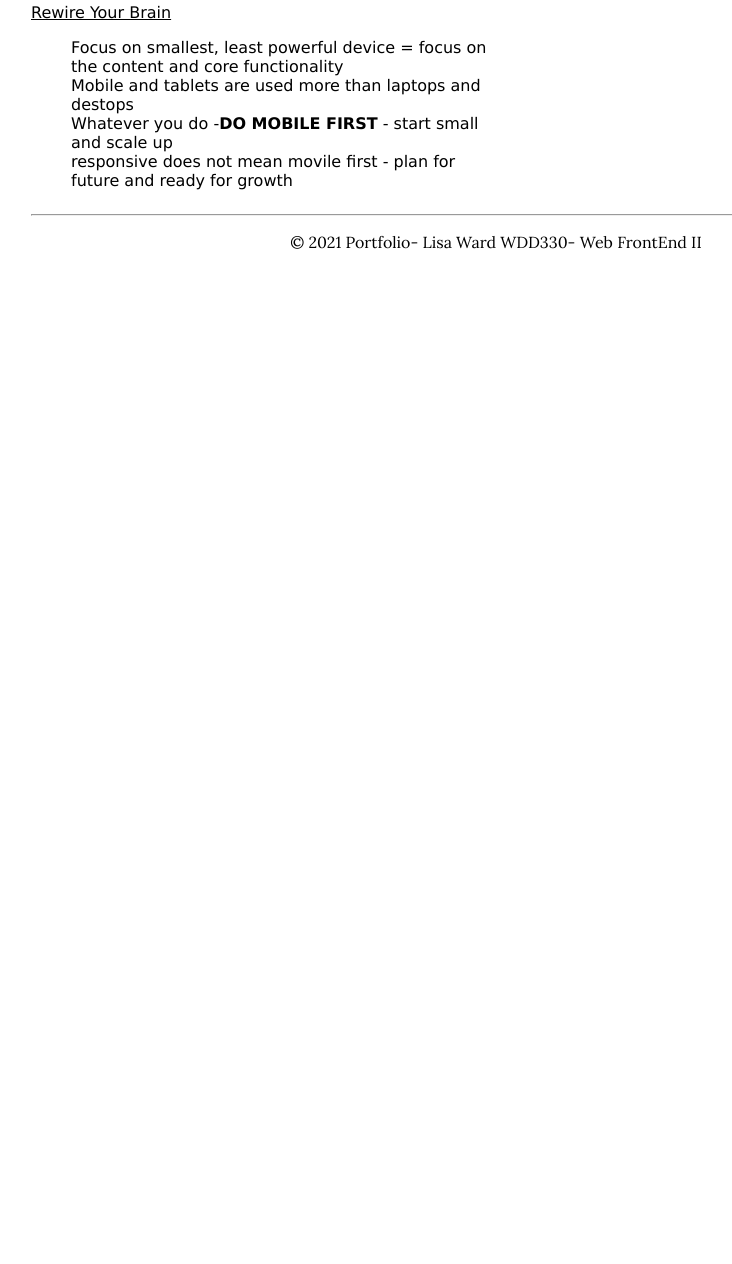
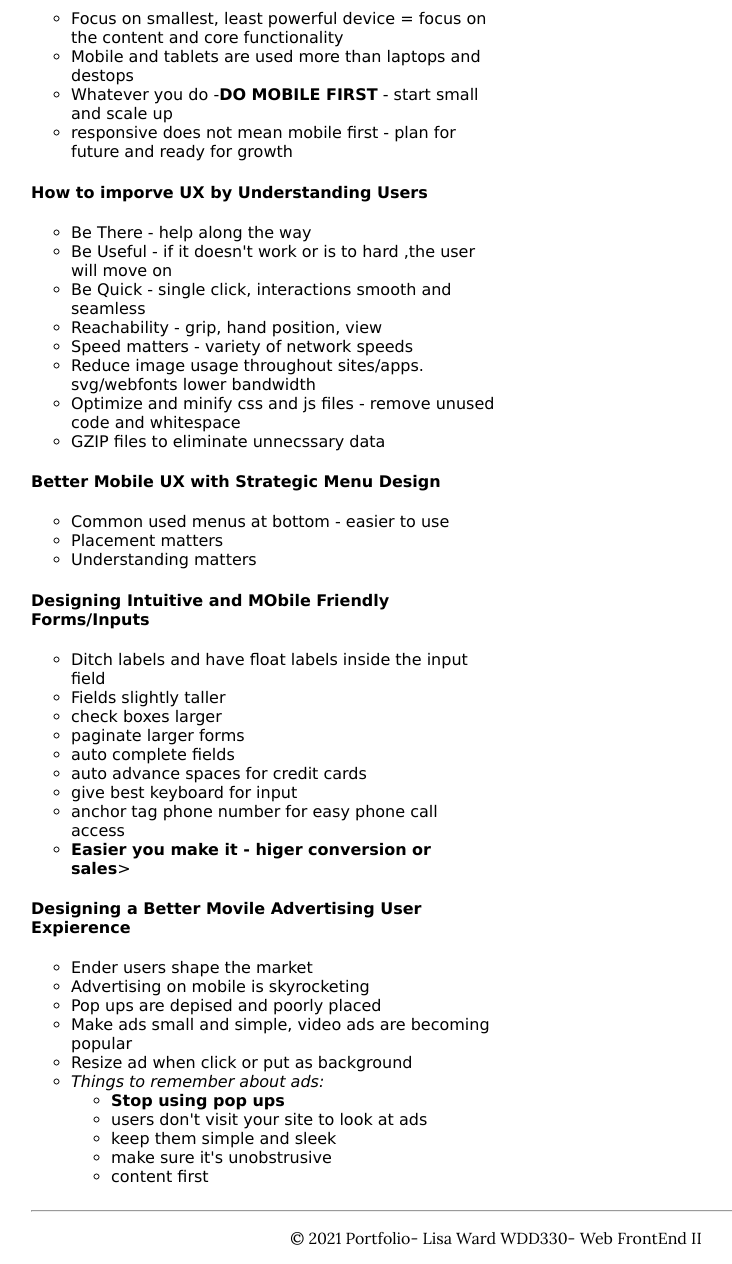
Before and after one commit to war21001/WDD-330, a plain HTML site: page Week1/week1.html in a window 1280 px wide. Shown: the part 216-1480 px from the top of the page, without its empty margins (144-876 px from the left). Before the commit the page ends 800 px from the top, so only its background shows below. Drawn offline with Linux system fonts and the light colour scheme.

Commit message:
week 1 notes complete

```diff
--- a/Week1/week1.html
+++ b/Week1/week1.html
@@ -9,23 +9,64 @@
     <link rel="stylesheet" href="../styles.css">
 </head>
 <body>
-    <header><h1>Week 1</h1></header>
+    <header><h1>Week 1 Notes</h1></header>
     <main>
         <div class="week1">
-
-
-        <h2>Master Mobile UX from SitePoint</h2><br>
-        <p><u>Rewire Your Brain</u><br>
+        <h2>Master Mobile UX from SitePoint</h2>
+        <h4>Rewire Your Brain</h4>
             <ul>
                 <li>Focus on smallest, least powerful device = focus on the content and core functionality</li>
                 <li>Mobile and tablets are used more than laptops and destops</li>
                 <li>Whatever you do -<strong>DO MOBILE FIRST</strong> - start small and scale up</li>
-                <li>responsive does not mean movile first - plan for future and ready for growth</li>
+                <li>responsive does not mean mobile first - plan for future and ready for growth</li>
+            </ul>
+        <h4>How to imporve UX by Understanding Users</h4>
+            <ul>
+                <li>Be There - help along the way</li>
+                <li>Be Useful - if it doesn't work or is to hard ,the user will move on</li>
+                <li>Be Quick - single click, interactions smooth and seamless</li>
+                <li>Reachability - grip, hand position, view</li>
+                <li>Speed matters - variety of network speeds</li>
+                <li>Reduce image usage throughout sites/apps. svg/webfonts lower bandwidth</li>
+                <li>Optimize and minify css and js files - remove unused code and whitespace</li>
+                <li>GZIP files to eliminate unnecssary data</li>
+            </ul>
+        <h4>Better Mobile UX with Strategic Menu Design</h4>
+            <ul>
+                <li>Common used menus at bottom - easier to use</li>
+                <li>Placement matters</li>
+                <li>Understanding matters</li>
+            </ul>
+        <h4>Designing Intuitive and MObile Friendly Forms/Inputs</h4>
+            <ul>
+                <li>Ditch labels and have float labels inside the input field</li>
+                <li>Fields slightly taller</li>
+                <li>check boxes larger</li>
+                <li>paginate larger forms</li>
+                <li>auto complete fields</li>
+                <li>auto advance spaces for credit cards</li>
+                <li>give best keyboard for input</li>
+                <li>anchor tag phone number for easy phone call access</li>
+                <li><strong>Easier you make it  - higer conversion or sales</strong>></li>
+            </ul>
+        <h4>Designing a Better Movile Advertising User Expierence</h4>
+            <ul>
+                <li>Ender users shape the market</li>
+                <li>Advertising on mobile is skyrocketing</li>
+                <li>Pop ups are depised and poorly placed</li>
+                <li>Make ads small and simple, video ads are becoming popular</li>
+                <li>Resize ad when click or put as background</li>
+                <li><i>Things to remember about ads:</i>
+                    <ul>
+                        <li><strong>Stop using pop ups</strong></li>
+                        <li>users don't visit your site to look at ads</li>
+                        <li>keep them simple and sleek</li>
+                        <li>make sure it's unobstrusive</li>
+                        <li>content first</li>
+                    </ul>
+                </li>
             </ul>
 
-
-
-        </p>
     </div>
     </main>
     <hr />
--- a/js/main.js
+++ b/js/main.js
@@ -4,7 +4,7 @@ function showNav(){
     // links to the files for my directory
     const links =[
         {
-          label: "Week1 notes",
+          label: "Week1 Notes",
           url: "Week1/week1.html"
         }
         // {
--- a/styles.css
+++ b/styles.css
@@ -27,6 +27,12 @@ main{
     grid-template-columns: 1fr 1fr;
     font-family: 'Lucida Sans', 'Lucida Sans Regular', 'Lucida Grande', 'Lucida Sans Unicode', Geneva, Verdana, sans-serif;
 }
+main .week1{
+    display:block;
+}
+.week1 li{
+    list-style: circle;
+}
 img{
     grid-column: 1;
 
```
